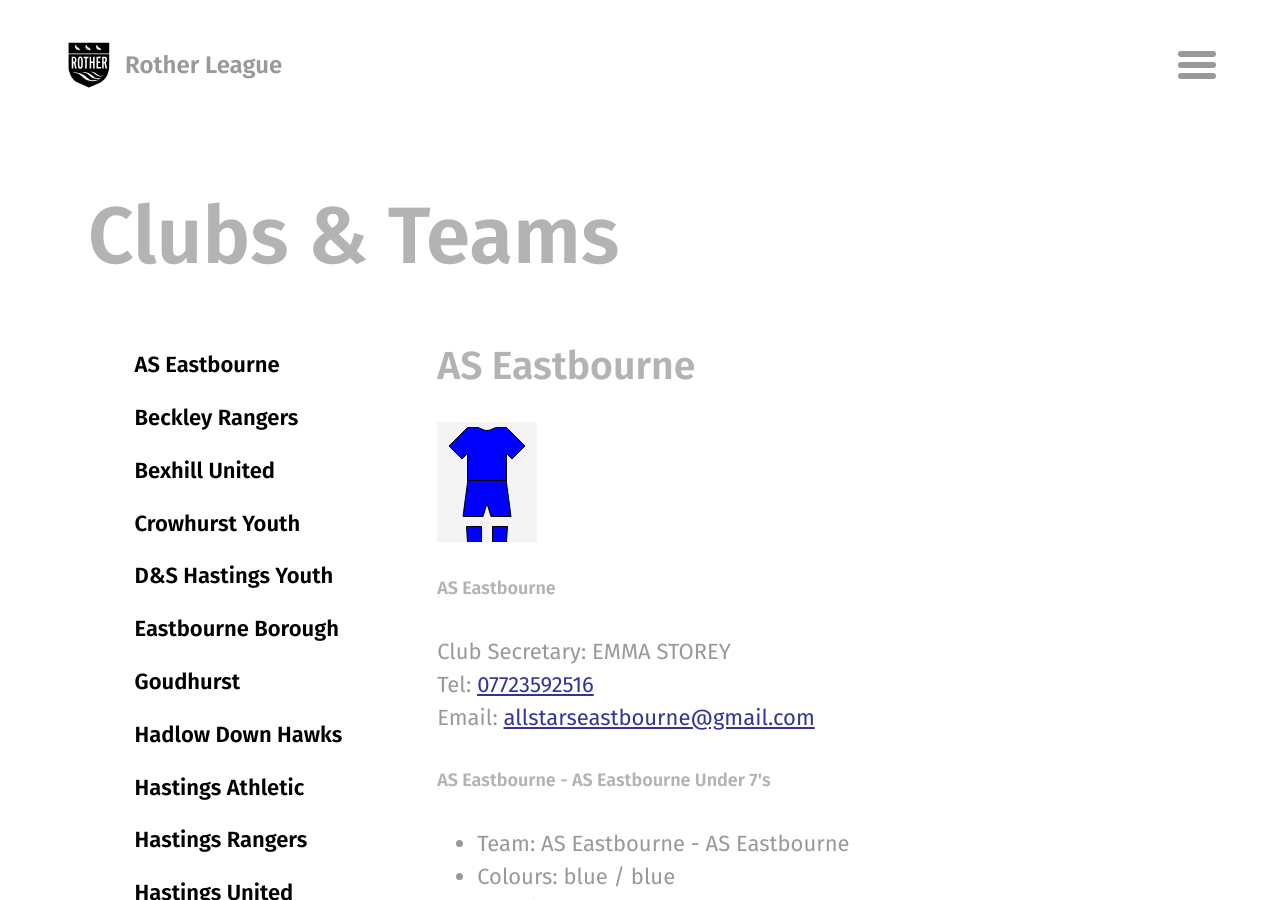
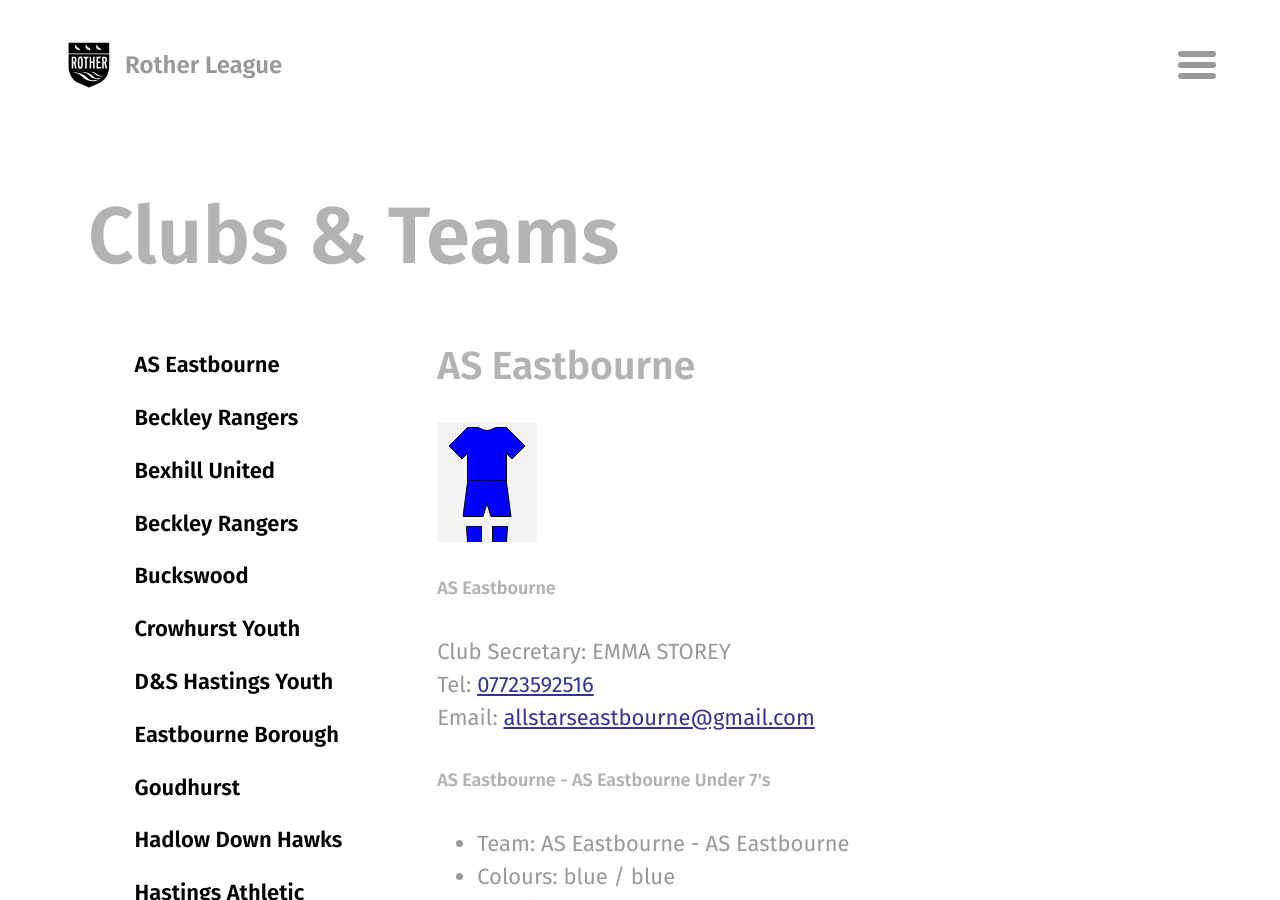
Before and after one commit to rotherleague/Rother, a Jekyll site: the page built from clubs.md, in a window 1280 px wide and 900 px high. Built offline with Jekyll 4.4.1, drawn with Linux system fonts in a browser that asks for light colours; nearby versions of some CDN libraries.

Commit message:
Update menu.html

```diff
--- a/_includes/clubs/menu.html
+++ b/_includes/clubs/menu.html
@@ -4,6 +4,9 @@
 <!--<li><a href="#battle">Battle Baptists</a></li>-->
 <li><a href="#beckley">Beckley Rangers</a></li>
 <li><a href="#bexhill">Bexhill United</a></li>
+  <li><a href="#beckley">Beckley Rangers</a></li>
+<li><a href="#buckswood">Buckswood</a></li>
+
 <!--<li><a href="#burwash">Burwash</a></li>-->
 <li><a href="#crowhurst">Crowhurst Youth</a></li>
 <li><a href="#ds_hastings">D&amp;S Hastings Youth</a></li>
```
